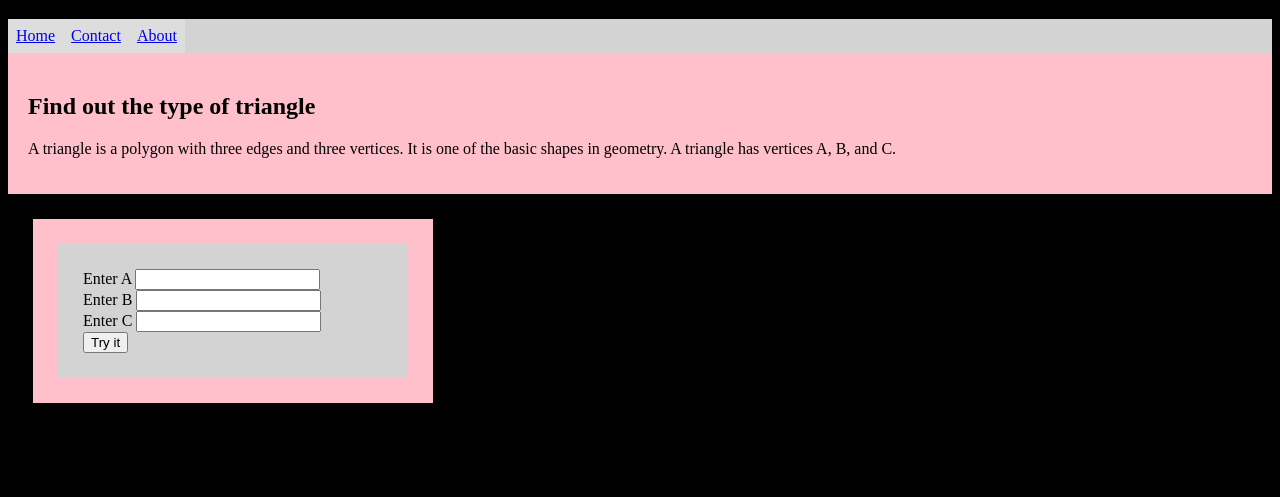
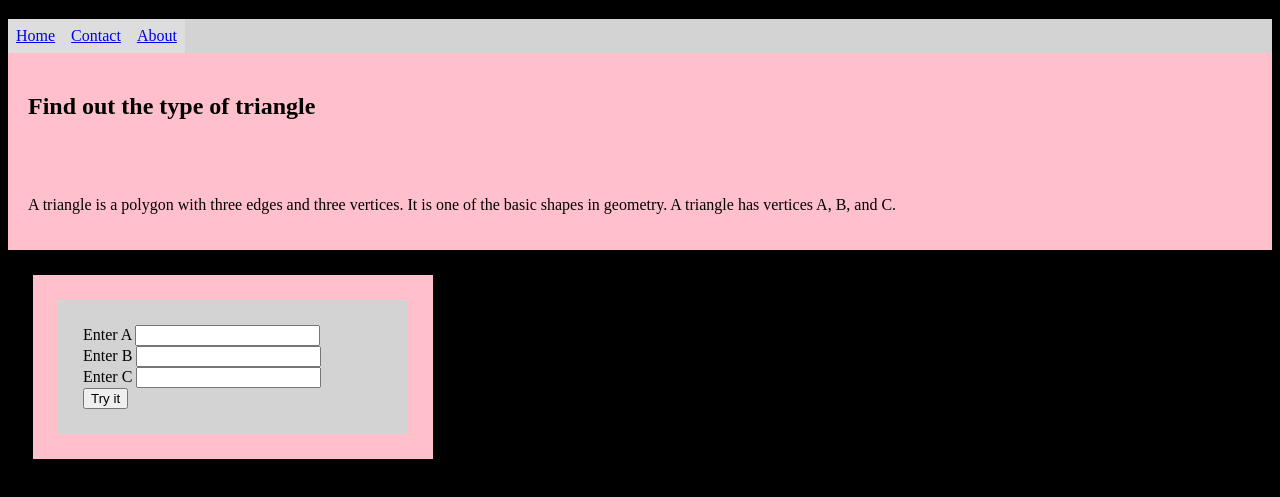
Before and after one commit to Joy-Mumo/Triangle-Tracker, a plain HTML site: page index.html in a window 1280 px wide. Shown: the part 101-598 px from the top of the page. Drawn offline with Linux system fonts and the light colour scheme.

Commit message:
paragraph styling

```diff
--- a/index.html
+++ b/index.html
@@ -14,6 +14,8 @@
       </ul>
       <div class=hp>
     <h2>Find out the type of triangle</h2>
+  </div>
+  <div class=hp>
     <p>A triangle is a polygon with three edges and three vertices. It is one of the basic shapes in geometry.
        A triangle has vertices A, B, and C.</p>
      </div>
```
